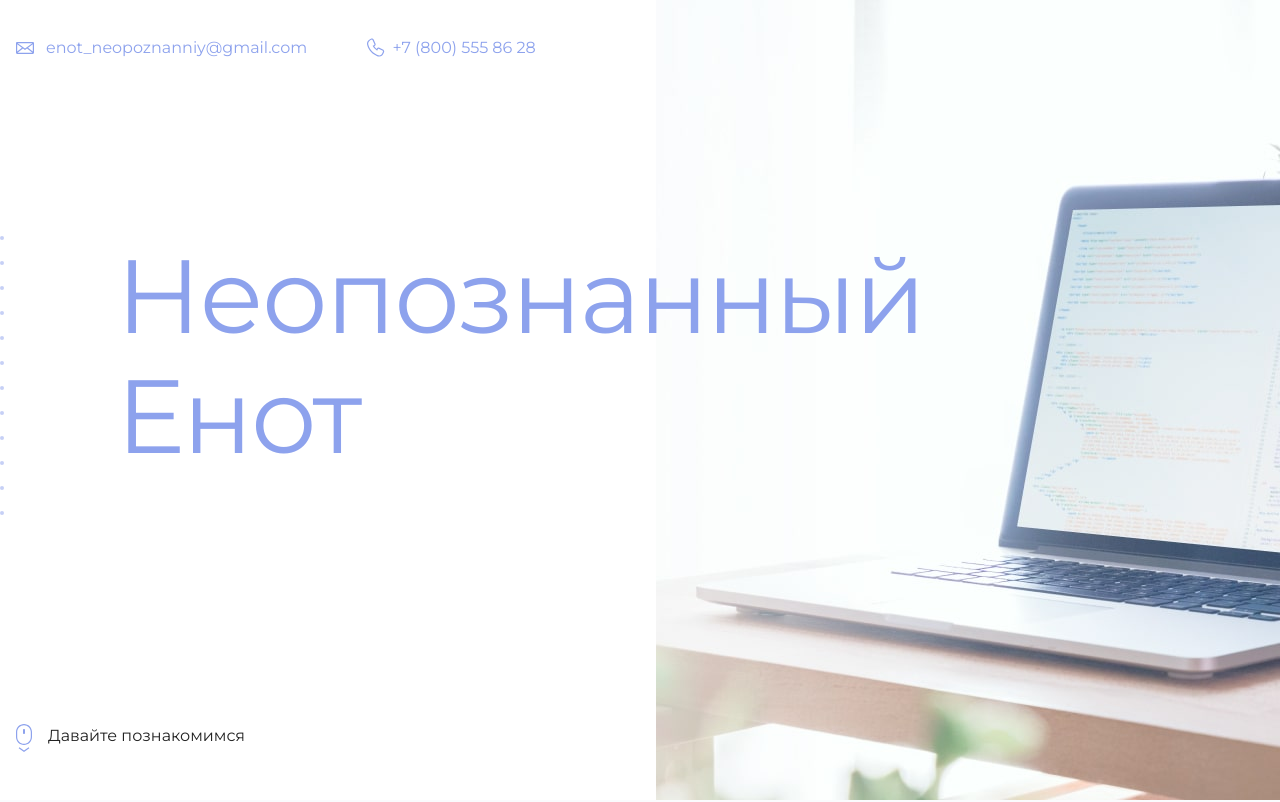
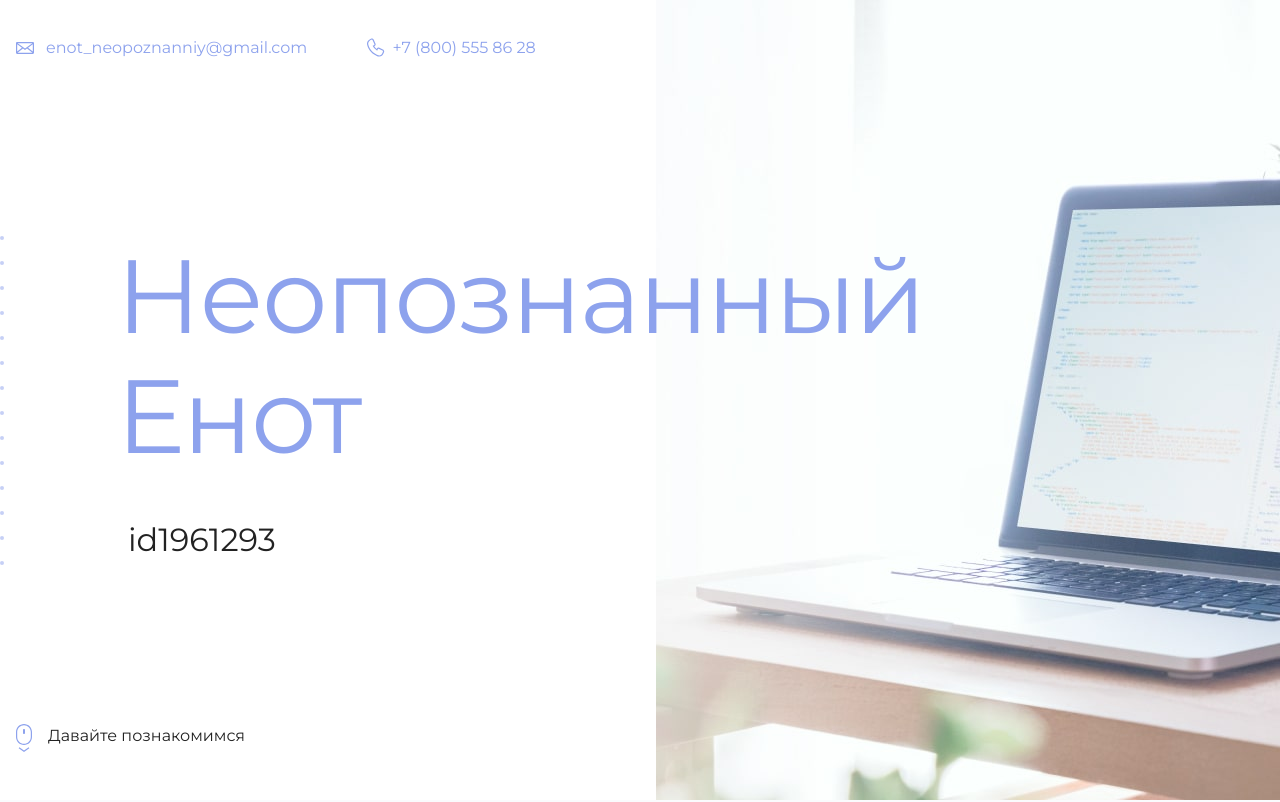
Before and after one commit to Anya556/github-pages-example, a plain HTML site: page index.html in a window 1280 px wide. Shown: the top 802 px of the page. Drawn offline with Linux system fonts and the light colour scheme.

Commit message:
Добавляет id

```diff
--- a/index.html
+++ b/index.html
@@ -19,7 +19,7 @@
       <section class="hero-image">
         <div class="container">
           <h1 class="heading">Неопознанный Енот</h1>
-          <p><!-- Тут ваш id на сайте Академии --></p>
+          <p>id1961293</p>
         </div>
       </section>
 
```
